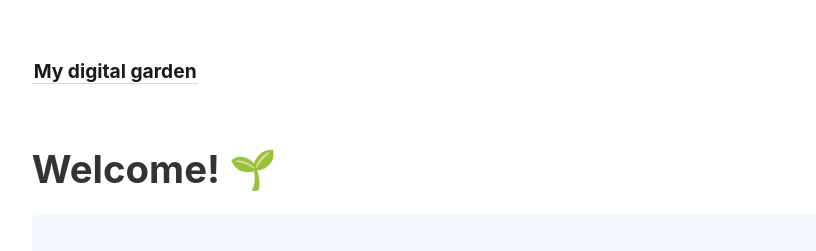
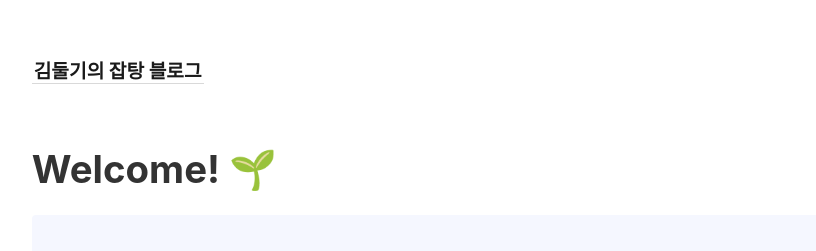
Before and after one commit to EvoDmiK/dove-blog, a Jekyll site: the page built from _pages/index.md, in a window 1280 px wide. Shown: the top 251 px of the page, without its empty margins (45-861 px from the left). Built offline with Jekyll 4.4.1, drawn with Linux system fonts in a browser that asks for light colours.

Commit message:
vault backup: 2025-01-31 14:53:10

```diff
--- a/_config.yml
+++ b/_config.yml
@@ -1,4 +1,4 @@
-title:               My digital garden
+title:               김둘기의 잡탕 블로그
 include:             ['_pages']
 exclude:             ['_includes/notes_graph.json']
 # You may need to change the base URL depending on your deploy configuration.
```
